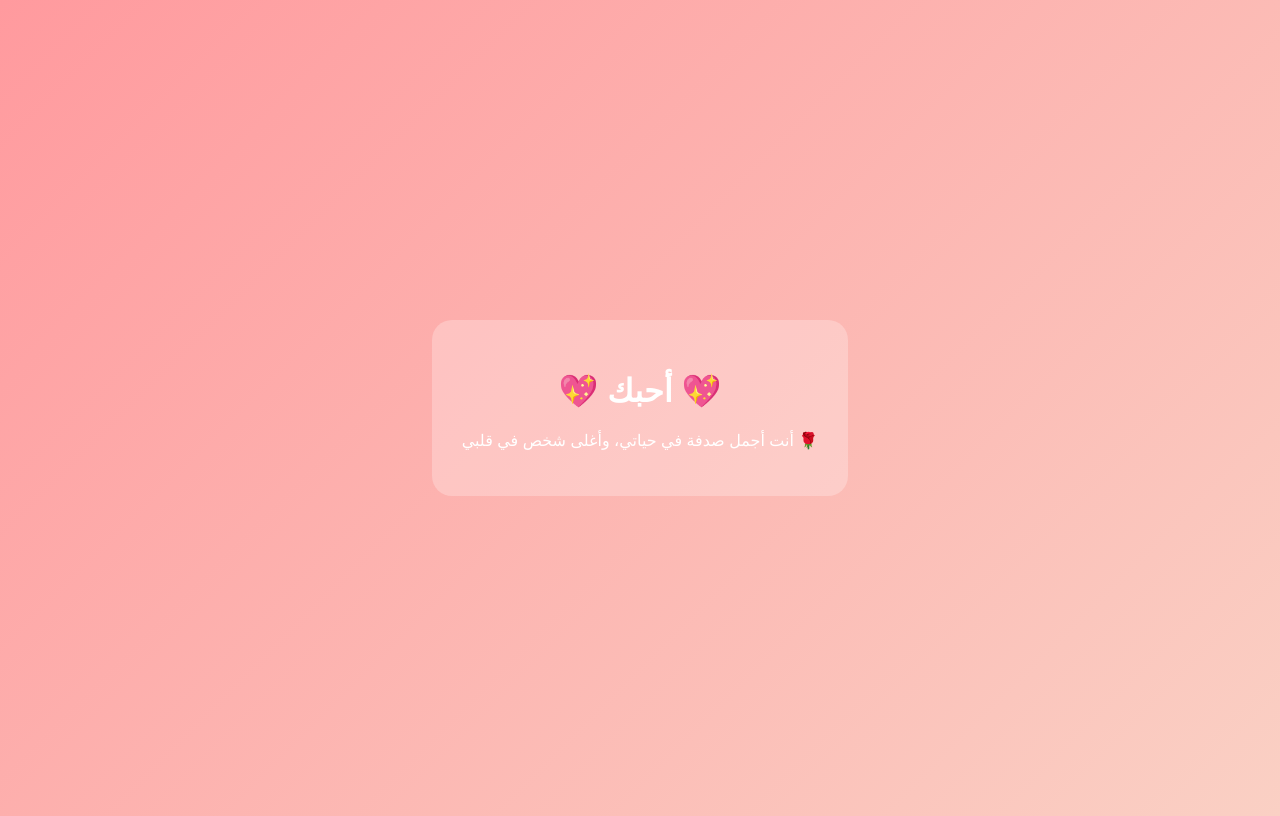
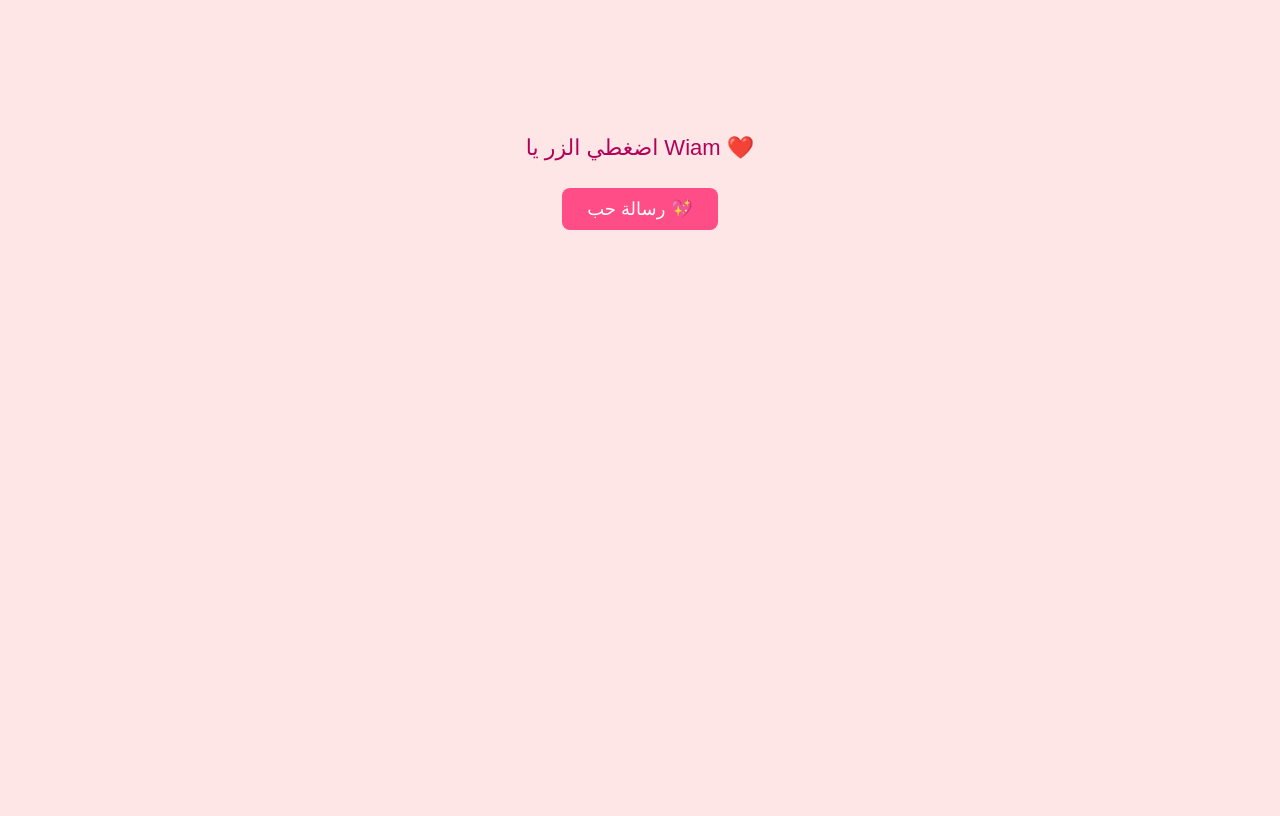
Before and after one commit to anasmoustadir/love-message, a plain HTML site: page index.html in a window 1280 px wide. Drawn offline with Linux system fonts and the light colour scheme.

Commit message:
Update index.html

```diff
--- a/index.html
+++ b/index.html
@@ -1,33 +1,55 @@
 <!DOCTYPE html>
 <html lang="ar">
 <head>
-<meta charset="UTF-8">
-<title>رسالة حب</title>
-<style>
-body{
-  background: linear-gradient(135deg,#ff9a9e,#fad0c4);
-  font-family: Arial;
-  display:flex;
-  justify-content:center;
-  align-items:center;
-  height:100vh;
-  text-align:center;
-  color:white;
-}
-.card{
-  background: rgba(255,255,255,0.25);
-  padding:30px;
-  border-radius:20px;
-}
-</style>
+  <meta charset="UTF-8">
+  <title>رسالة حب لـ Wiam</title>
+  <style>
+    body {
+      font-family: Arial, sans-serif;
+      background-color: #ffe6e6;
+      text-align: center;
+      padding-top: 100px;
+    }
+    #message {
+      font-size: 22px;
+      color: #b30059;
+      line-height: 1.8;
+      margin: 20px;
+    }
+    button {
+      padding: 10px 25px;
+      font-size: 18px;
+      background-color: #ff4d88;
+      color: white;
+      border: none;
+      border-radius: 8px;
+      cursor: pointer;
+    }
+    button:hover {
+      background-color: #e6005c;
+    }
+  </style>
 </head>
 <body>
-<div class="card">
-<h1>💖 أحبك 💖</h1>
-<p>
-أنت أجمل صدفة في حياتي،
-وأغلى شخص في قلبي 🌹
-</p>
-</div>
+
+  <div id="message">اضغطي الزر يا Wiam ❤️</div>
+  <button onclick="showMessage()">رسالة حب 💖</button>
+
+  <script>
+    function showMessage() {
+      document.getElementById("message").innerHTML = `
+        <strong>Wiam ❤️</strong><br><br>
+        حبيت أسوي لك شي بسيط من قلبي<br>
+        يمكن كلمات، بس كلها طالعة من إحساسي لك 💕<br><br>
+
+        وجودك في حياتي نعمة،<br>
+        وضحكتك سبب سعادتي،<br>
+        ومعك كل يوم يصير عيد حب 🌹<br><br>
+
+        أحبك أكثر مما تتخيلي 💖✨
+      `;
+    }
+  </script>
+
 </body>
 </html>
```
